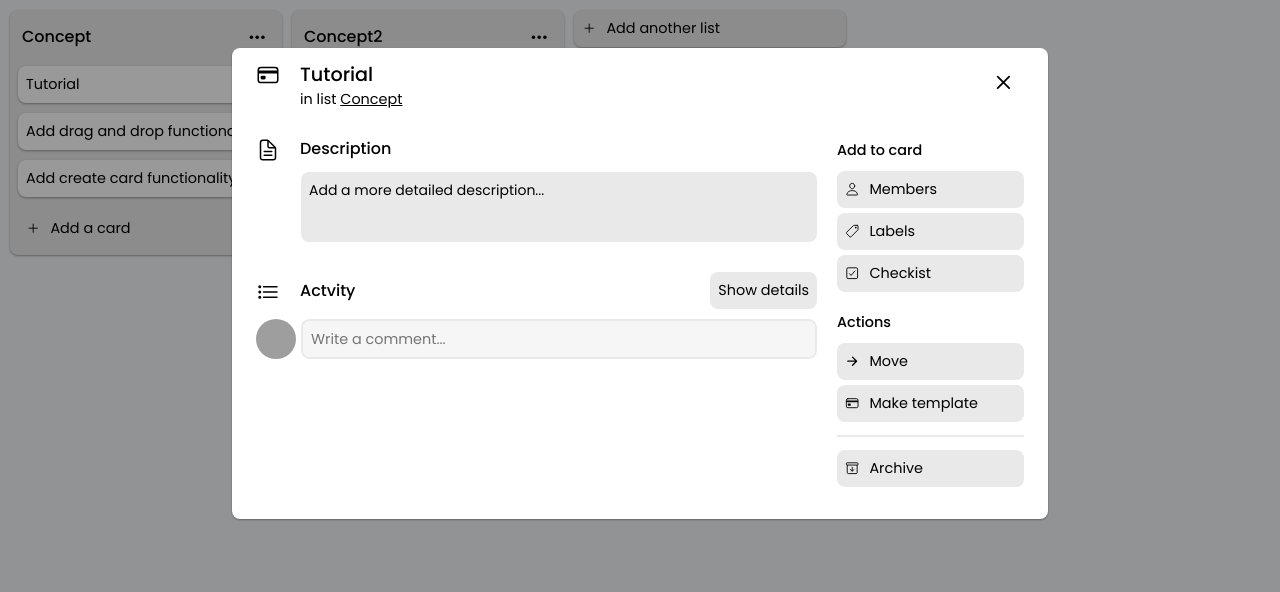
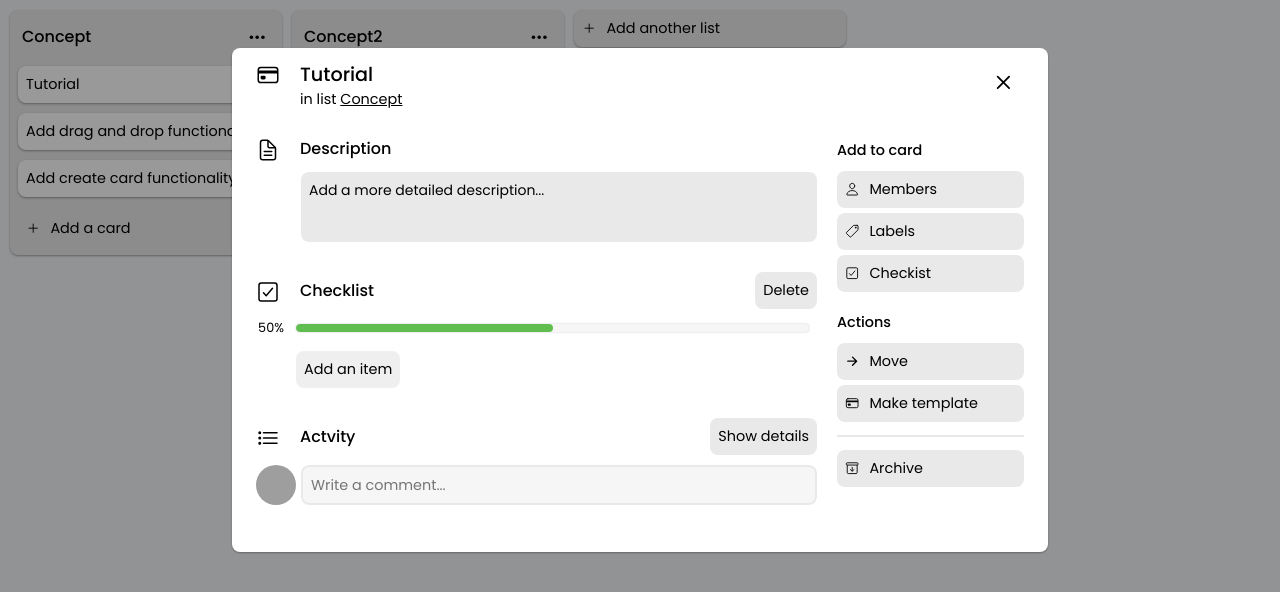
Before and after one commit to Joris63/Plonks-Trello-clone-Frontend, a React (Create React App) app: page / in a window 1280 px wide. Both pictures are taken after a click on the button "Tutorial". Shown: the top 592 px of the page. Built offline with nearby package versions, Linux system fonts and the light colour scheme; grey boxes are pictures that could not be loaded.

Commit message:
Started on the checklist module

```diff
--- a/src/components/CardModal/content/ChecklistField.js
+++ b/src/components/CardModal/content/ChecklistField.js
@@ -1,7 +1,29 @@
 import React from "react";
 
-const ChecklistField = (props) => {
-  return null;
+const ChecklistField = ({ card }) => {
+  return (
+    <div className="checklist">
+      <div className="title">
+        <ion-icon className="icon" name="checkbox-outline" />
+        <div className="main">
+          <p className="name">Checklist</p>
+        </div>
+        <button className="text_button edit">Delete</button>
+      </div>
+      <div className="content">
+        <div className="progress_bar">
+          <p className="percentage">50%</p>
+          <div className="bar"><div className="progress"></div></div>
+        </div>
+        <div className="item_list">
+
+        </div>
+        <button className="text_button add_item">
+          Add an item
+        </button>
+      </div>
+    </div>
+  );
 };
 
 export default ChecklistField;
--- a/src/components/CardModal/content/index.js
+++ b/src/components/CardModal/content/index.js
@@ -5,13 +5,11 @@ import ChecklistField from "./ChecklistField";
 import DescriptionField from "./DescriptionField";
 
 const CardModalContent = (props) => {
-  const { card } = props;
-
   return (
     <>
       <div className="main_content">
         <DescriptionField {...props} />
-        {card?.checklist && <ChecklistField {...props} />}
+        <ChecklistField {...props} />
         <ActivityField {...props} />
       </div>
       <ActionsList />
--- a/src/styles/board.scss
+++ b/src/styles/board.scss
@@ -761,6 +761,49 @@
                         }
                     }
                 }
+
+                & .checklist .content {
+                    & .progress_bar {
+                        display: flex;
+                        width: calc(100% - 8px);
+                        gap: 10px;
+                        align-items: center;
+                        margin-bottom: 6px;
+
+                        & .percentage {
+                            font-size: 0.8em;
+                            margin: 0;
+                            min-width: 30px;
+                            text-align: center;
+                        }
+
+                        & .bar {
+                            flex-grow: 1;
+                            height: 8px;
+                            border-radius: 8px;
+                            overflow: hidden;
+                            background: #f6f6f6;
+                            box-shadow: 0px 0px 2px 0px rgba(0, 0, 0, 0.24);
+
+                            & .progress {
+                                width: 50%;
+                                height: 8px;
+                                border-radius: 8px;
+                                background: #61bd4f;
+                            }
+                        }
+                    }
+
+                    & .item_list {
+                        width: 100%;
+                        min-height: 8px;
+                    }
+
+                    & .add_item {
+                        font-size: 0.9em;
+                        margin-left: 40px;
+                    }
+                }
             }
 
             & .actions_list {
```
Also changed, not shown: src/components/CardModal/content/CheckListItem.js (added, +7 -0 lines).
